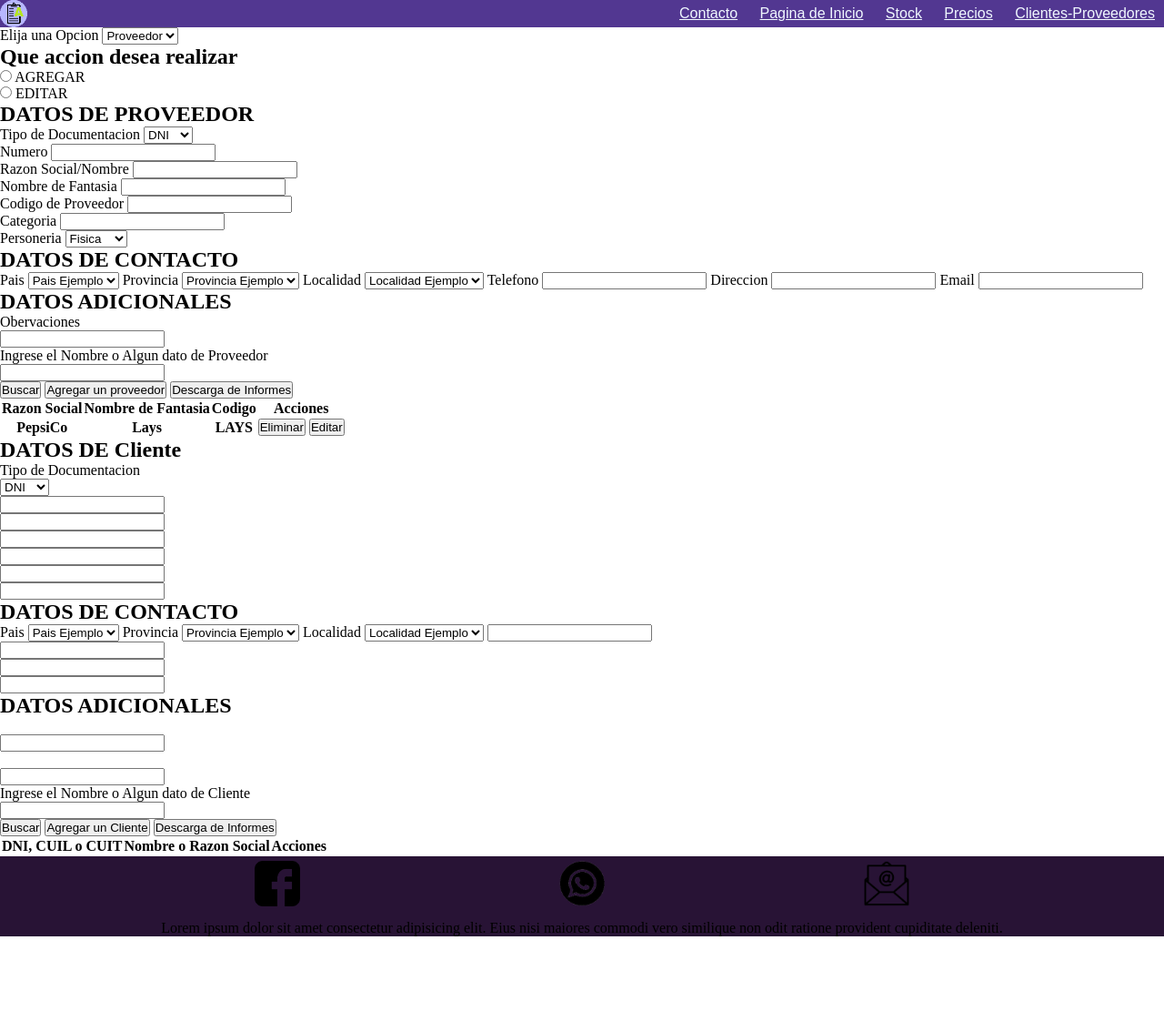
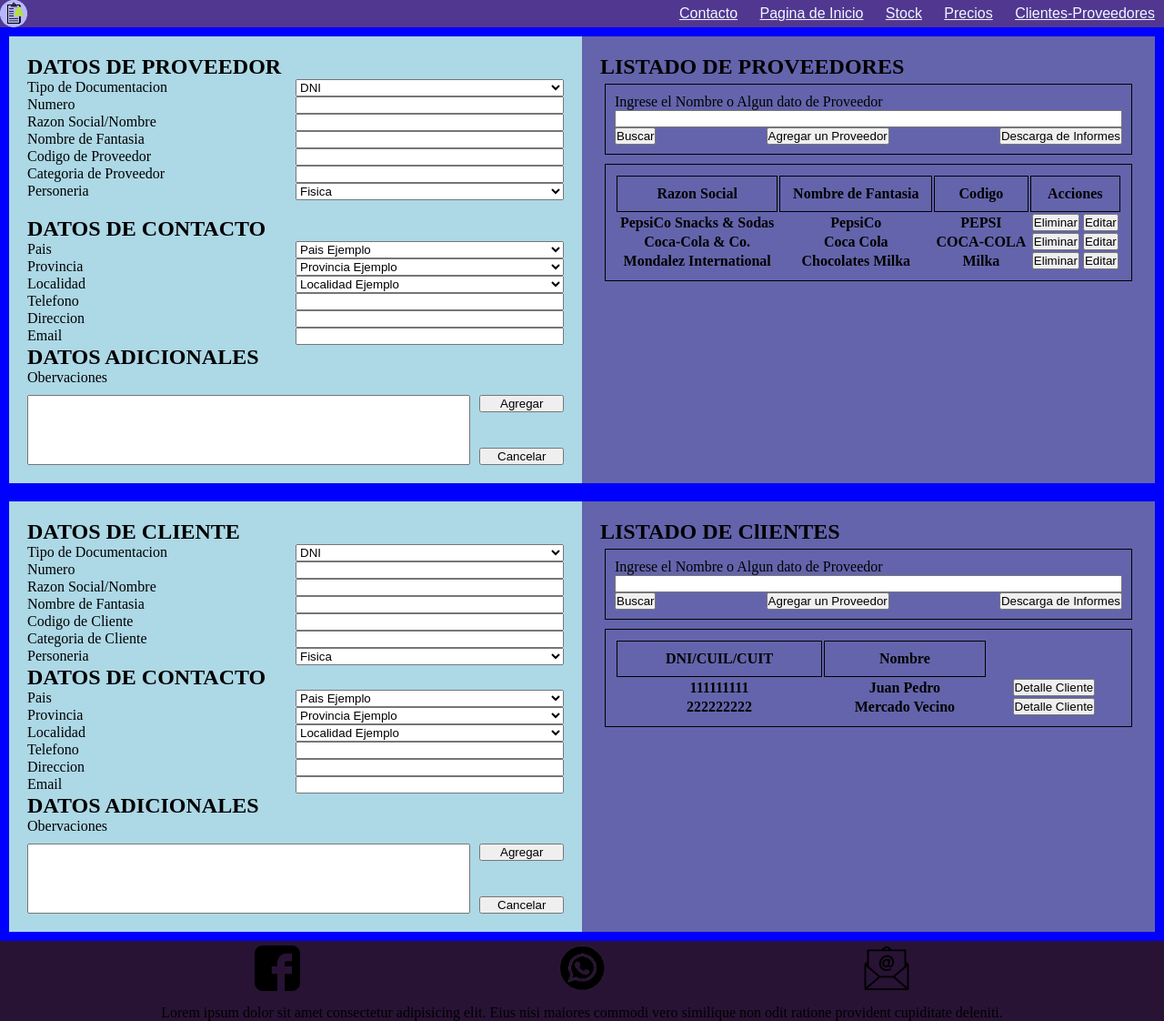
Before and after one commit to CristhianReyesDG/PreEntrega2ReyesGaray, a plain HTML site: page public/Clientes-Proveedores.html in a window 1280 px wide. Shown: the whole page at 91% size. Before the commit the page ends 1029 px from the top, so only its background shows below. Drawn offline with Linux system fonts and the light colour scheme.

Commit message:
Finalizacion de la pantalla de clientes-proveedores

```diff
--- a/css/styles-clientes-proveedores.css
+++ b/css/styles-clientes-proveedores.css
@@ -27,6 +27,192 @@ a{
     margin: 10px;
 }
 
+.seleccion-accion  {
+    color: aliceblue;
+    background-color: red;
+}
+
+
+
+
+/*Editado de la seccion proveedores*/
+
+.proveedores-main{
+    display: grid;
+    grid-template-columns: 1fr 1fr;
+    padding: 10px;
+    background-color: blue;
+}
+
+.proveedores-main .add-prov {
+    background-color: lightblue;
+    padding: 20px;
+}
+.proveedores-main .add-prov .proveedores-datos {
+        display: grid;
+        grid-template-columns: 1fr 1fr;
+
+}
+
+/*Agregar Datos Adicionales*/
+
+.proveedores-main .add-prov .proveedores-contacto {
+    display: grid;
+    grid-template-columns: 1fr 1fr;
+}
+
+#obs-prov {
+    resize: none;
+    grid-area: textbox;
+}
+
+.proveedores-main .prov-datos-ad .subir-datos{
+    grid-area: subir;
+}
+
+.proveedores-main .prov-datos-ad .cancelar{
+    grid-area: cancelar;
+}
+
+.proveedores-main .prov-datos-ad{
+    display: grid;
+    grid-gap: 10px;
+    grid-template-areas:
+    'label . . '
+    'textbox textbox subir'
+    'textbox textbox  .'
+    'textbox textbox  cancelar'
+    ;
+}
+
+/*Pestaña de visualizacion de Proveedores*/
+
+.proveedores-main .ver-proveedores{
+    padding: 20px;
+    background-color: rgb(100, 100, 172);
+    display: flex;
+    flex-direction: column;
+}
+
+.ver-proveedores .form-lista-prov{
+    display: grid;
+    grid-row: 1fr 1fr;
+    border: 1px solid;
+    margin: 5px;
+    padding: 10px;
+
+}
+
+.ver-proveedores .form-lista-prov .boton-busqueda {
+        display: flex;
+        justify-content: space-between;
+}
+
+.ver-proveedores .lista-proveedores{
+    border: 1px solid;
+    margin: 5px;
+    padding: 10px;
+
+
+}
+.ver-proveedores .encabezado-tabla{
+    border: 1px solid;
+    margin: 5px;
+    padding: 10px;
+}
+
+
+/*Detallado de la pestaña de Clientes
+Agregado de un Cliente Nuevo*/
+
+
+.clientes-main{
+    display: grid;
+    grid-template-columns: 1fr 1fr;
+    padding: 10px;
+    background-color: blue;
+}
+
+.clientes-main .add-cl {
+    background-color: lightblue;
+    padding: 20px;
+}
+.clientes-main .add-cl .clientes-datos {
+        display: grid;
+        grid-template-columns: 1fr 1fr;
+
+}
+
+.clientes-main .add-cl .clientes-contacto {
+    display: grid;
+    grid-template-columns: 1fr 1fr;
+}
+
+.clientes-main .ver-clientes{
+    padding: 20px;
+    background-color: rgb(100, 100, 172);
+    display: flex;
+    flex-direction: column;
+}
+
+.clientes-main .add-cl .clientes-contacto {
+    display: grid;
+    grid-template-columns: 1fr 1fr;
+}
+
+#obs-cl {
+    resize: none;
+    grid-area: textbox;
+}
+
+.clientes-main .cl-datos-ad .subir-datos{
+    grid-area: subir;
+}
+
+.clientes-main .cl-datos-ad .cancelar{
+    grid-area: cancelar;
+}
+
+.clientes-main .cl-datos-ad{
+    display: grid;
+    grid-gap: 10px;
+    grid-template-areas:
+    'label . . '
+    'textbox textbox subir'
+    'textbox textbox  .'
+    'textbox textbox  cancelar'
+    ;
+}
+
+/*Pestaña de visualizacion de Clientes*/
+
+
+
+.ver-clientes .form-lista-cl{
+    display: grid;
+    grid-row: 1fr 1fr;
+    border: 1px solid;
+    margin: 5px;
+    padding: 10px;
+
+}
+
+.ver-clientes .form-lista-cl .boton-busqueda {
+        display: flex;
+        justify-content: space-between;
+}
+
+.ver-clientes .lista-cl{
+    border: 1px solid;
+    margin: 5px;
+    padding: 10px;
+}
+.ver-clientes .encabezado-tabla{
+    border: 1px solid;
+    margin: 5px;
+    padding: 10px;
+}
+/*Footer*/
 footer{
     background-color: rgb(40, 19, 53);
 }
--- a/public/Clientes-Proveedores.html
+++ b/public/Clientes-Proveedores.html
@@ -26,49 +26,34 @@
             </nav>
         </section>
     <main>
-        <!--Agregado de un Cliente o un Proveedor segun corresponda-->
-        <form action="">
-            <label for="cli*prov">Elija una Opcion</label>
-            <select id="cli-prov" name="Cliente-Proveedor">
-              <option value="Proveedor">Proveedor</option>
-              <option value="Cliente">Cliente</option>
-            </select>
-            <br><H2>Que accion desea realizar</H2>
-        </form>
-        <form action="">
-             <input type="radio" id="agregar" name="accion" value="AGREGAR">
-            <label for="agregar">AGREGAR</label><br>
-            <input type="radio" id="editar" name="accion" value="EDITAR">
-            <label for="editar">EDITAR</label><br>
-        </form>
         <!--Formulario para gregado de un Proveedor con todos los datos Correspondientes-->
-        <section class="provedores-main">
+        <section class="proveedores-main">
             <div class="add-prov">
+                <h2>DATOS DE PROVEEDOR</h2>
                 <form action="" class="proveedores-datos">
-                    <h2>DATOS DE PROVEEDOR</h2>
                     <label for="">Tipo de Documentacion</label>
                     <select name="" id="">
                         <option value="">DNI</option>
                         <option value="">CUIT</option>
-                    </select><br>
+                    </select>
                     <label for="">Numero</label>
-                    <input type="number" name="" id=""><br>
+                    <input type="number" name="" id="">
                     <label for="">Razon Social/Nombre </label>
-                    <input type="text" name="" id=""><br>
+                    <input type="text" name="" id="">
                     <label for="">Nombre de Fantasia </label>
-                    <input type="text" name="" id=""><br>
+                    <input type="text" name="" id="">
                     <label for="">Codigo de Proveedor</label>
-                    <input type="text" name="" id=""><br>
-                    <label for="">Categoria </label>
-                    <input type="text" name="" id=""><br>
+                    <input type="text" name="" id="">
+                    <label for="">Categoria de Proveedor</label>
+                    <input type="text" name="" id="">
                     <label for="">Personeria</label>
                     <select name="" id="">
                         <option value="">Fisica</option>
                         <option value="">Juridica</option>
                     </select><br>
                 </form>
+                <H2>DATOS DE CONTACTO</H2>
                 <form action="" class="proveedores-contacto">
-                        <H2>DATOS DE CONTACTO</H2>
                         <label for="">Pais</label>
                         <select id="" name="">
                             <option value="">Pais Ejemplo</option>
@@ -88,34 +73,58 @@
                         <label for="">Email</label>
                         <input type="text" name="" id="">
                     </form>
-                <form action="">
                 <h2>DATOS ADICIONALES</h2>
-                    <label for="">Obervaciones</label><br>
-                    <input type="text" name="" id=""><br>
+                <form action="" class= "prov-datos-ad">
+                    <label for="">Obervaciones</label>
+                    <textarea name="" id="obs-prov" cols="50" rows="5">
+                    </textarea>
+                    <button class="subir-datos">Agregar</button>
+                    <button class="cancelar"> Cancelar</button>
                 </form>
             </div>
             <!--Tabla con el listado de los proveedores ya cargados
             Mas la posibilidad de buscar entre ellos alguno en especial
             Tambien estan los botones de editado y de Eliminacion en caso de que se desee hacerlo-->
             <div class="ver-proveedores">
-                <form action="">
-                    <label for="">Ingrese el Nombre o Algun dato de Proveedor</label><br>
-                    <input type="text" name="" id=""><br>
+                <h2>LISTADO DE PROVEEDORES</h2>
+                <form action="" class="form-lista-prov">
+                    <label for="" class="ing-prov-busq">Ingrese el Nombre o Algun dato de Proveedor</label>
+                    <input type="text" name="" id="" class="busq-prov">
+                    <div class="boton-busqueda">
+                        <button type="button"> Buscar </button>
+                        <button type="button"> Agregar un Proveedor </button>
+                        <button type="button"> Descarga de Informes </button>
+                    </div>
                 </form>
-                <button type="button"> Buscar </button>
-                <button type="button"> Agregar un proveedor </button>
-                <button type="button"> Descarga de Informes </button>
-                <table class="Lista-de-Proveedores">
+                <table class="lista-proveedores">
                     <tr>
-                        <th>Razon Social </th>
-                        <th>Nombre de Fantasia </th>
-                        <th>Codigo </th>
-                        <th>Acciones </th>
+                        <th class="encabezado-tabla">Razon Social </th>
+                        <th class="encabezado-tabla">Nombre de Fantasia </th>
+                        <th class="encabezado-tabla">Codigo </th>
+                        <th class="encabezado-tabla">Acciones </th>
                     </tr>
                     <tr>
+                        <th>PepsiCo Snacks & Sodas</th>
                         <th>PepsiCo</th>
-                        <th>Lays</th>
-                        <th>LAYS</th>
+                        <th>PEPSI</th>
+                        <th>
+                            <button type="button">Eliminar</button>
+                            <button type="button">Editar</button>
+                        </th>
+                    </tr>
+                    <tr>
+                        <th>Coca-Cola & Co.</th>
+                        <th>Coca Cola</th>
+                        <th>COCA-COLA</th>
+                        <th>
+                            <button type="button">Eliminar</button>
+                            <button type="button">Editar</button>
+                        </th>
+                    </tr>
+                    <tr>
+                        <th>Mondalez International</th>
+                        <th>Chocolates Milka </th>
+                        <th>Milka</th>
                         <th>
                             <button type="button">Eliminar</button>
                             <button type="button">Editar</button>
@@ -127,74 +136,92 @@
         <!--Seccion de Agregado de un cliente-->
         <section class="clientes-main">
             <div class="add-cl">
+                <h2>DATOS DE CLIENTE</h2>
                 <form action="" class="clientes-datos">
-                    <h2>DATOS DE Cliente</h2>
-                    <label for="">Tipo de Documentacion</label><br>
+                    <label for="">Tipo de Documentacion</label>
                     <select name="" id="">
                         <option value="">DNI</option>
-                        <option value="">CUIT</option>
+                        <option value="">CUIT/CUIL</option>
                     </select>
-                    <label for=""></label><br>
+                    <label for="">Numero</label>
+                    <input type="number" name="" id="">
+                    <label for="">Razon Social/Nombre </label>
                     <input type="text" name="" id="">
-                    <label for=""></label><br>
+                    <label for="">Nombre de Fantasia</label>
                     <input type="text" name="" id="">
-                    <label for=""></label><br>
+                    <label for="">Codigo de Cliente</label>
                     <input type="text" name="" id="">
-                    <label for=""></label><br>
+                    <label for="">Categoria de Cliente</label>
                     <input type="text" name="" id="">
-                    <label for=""></label><br>
-                    <input type="text" name="" id="">
-                    <label for=""></label><br>
-                    <input type="text" name="" id="">
-                    <label for=""></label><br>
+                    <label for="">Personeria</label>
+                    <select name="" id="">
+                        <option value="">Fisica</option>
+                        <option value="">Juridica</option>
+                    </select>
                 </form>
+                <H2>DATOS DE CONTACTO</H2>
                 <form action="" class="clientes-contacto">
-                        <H2>DATOS DE CONTACTO</H2>
                     <label for="">Pais</label>
                     <select id="" name="">
                         <option value="">Pais Ejemplo</option>
                     </select>
                     <label for="">Provincia</label>
                     <select id="" name="">
-                            <option value="Proveedor">Provincia Ejemplo</option>
+                        <option value="">Provincia Ejemplo</option>
                     </select>
                     <label for="">Localidad</label>
                     <select id="" name="">
                         <option value="">Localidad Ejemplo</option>
                     </select>
+                    <label for="">Telefono</label>
                     <input type="text" name="" id="">
-                        <label for=""></label><br>
+                    <label for="">Direccion</label>
                     <input type="text" name="" id="">
-                        <label for=""></label><br>
+                    <label for="">Email</label>
                     <input type="text" name="" id="">
-                        <label for=""></label><br>
-                        <input type="text" name="" id="">
-                        <label for=""></label><br>
             </form>
-                <form action="">
                 <h2>DATOS ADICIONALES</h2>
-                    <label for=""></label><br>
-                    <input type="text" name="" id=""><br>
-                    <label for=""></label><br>
-                    <input type="text" name="" id=""><br>
+                <form action="" class="cl-datos-ad">
+                    <label for="">Obervaciones</label>
+                    <textarea name="" id="obs-cl" cols="50" rows="5">
+                    </textarea>
+                    <button class="subir-datos">Agregar</button>
+                    <button class="cancelar"> Cancelar</button>
                 </form>
             </div>
             <!--Tabla con el listado de los clientes ya cargados
             Mas la posibilidad de buscar entre ellos alguno en especial
             Tambien estan los botones de editado y de Eliminacion en caso de que se desee hacerlo-->
-            <div class="ver-cliente">
-                <form action="">
-                    <label for="">Ingrese el Nombre o Algun dato de Cliente</label><br>
-                    <input type="text" name="" id=""><br>
+            <div class="ver-clientes">
+                <h2>LISTADO DE ClIENTES</h2>
+                <form action="" class="form-lista-cl">
+                    <label for="" class="ing-cl-busq">Ingrese el Nombre o Algun dato de Proveedor</label>
+                    <input type="text" name="" id="" class="busq-cl">
+                    <div class="boton-busqueda">
+                        <button type="button"> Buscar </button>
+                        <button type="button"> Agregar un Proveedor </button>
+                        <button type="button"> Descarga de Informes </button>
+                    </div>
                 </form>
-                <button type="button"> Buscar </button>
-                <button type="button"> Agregar un Cliente </button>
-                <button type="button"> Descarga de Informes </button>
-                <table class="Lista de Proveedores">
+                <table class="lista-cl">
                     <tr>
-                        <th>DNI, CUIL o CUIT</th>
-                        <th>Nombre o Razon Social</th>
-                        <th>Acciones </th>
+                        <th class="encabezado-tabla">DNI/CUIL/CUIT </th>
+                        <th class="encabezado-tabla">Nombre</th>
+                        <th class=></th>
+                    </tr>
+                    <tr>
+                        <th>111111111</th>
+                        <th>Juan Pedro</th>
+                        <th>
+                            <button type="button">Detalle Cliente</button>
+                        </th>
+                    </tr>
+                    <tr>
+                        <th>222222222</th>
+                        <th>Mercado Vecino</th>
+                        <th>
+                            <button type="button">Detalle Cliente</button>
+                        </th>
                     </tr>
                 </table>
             </div>
```
Lines whose indentation alone changed are shown as unchanged.
